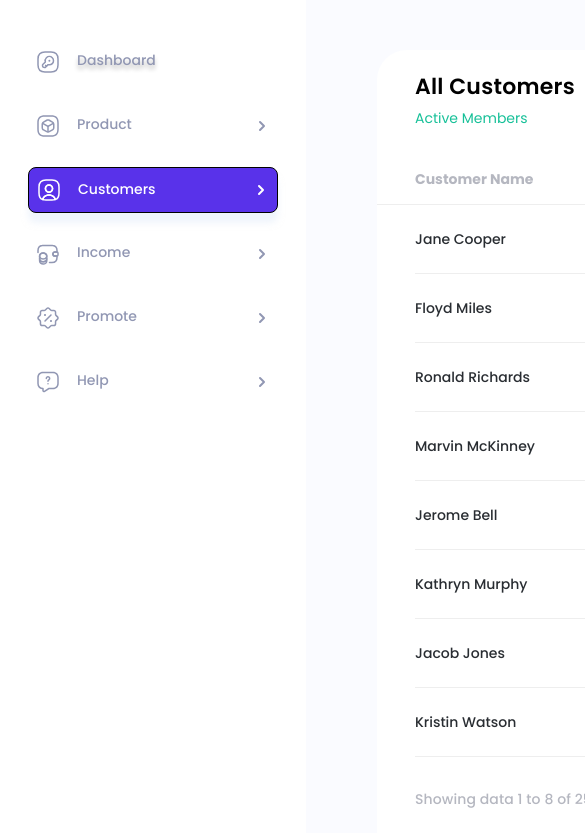
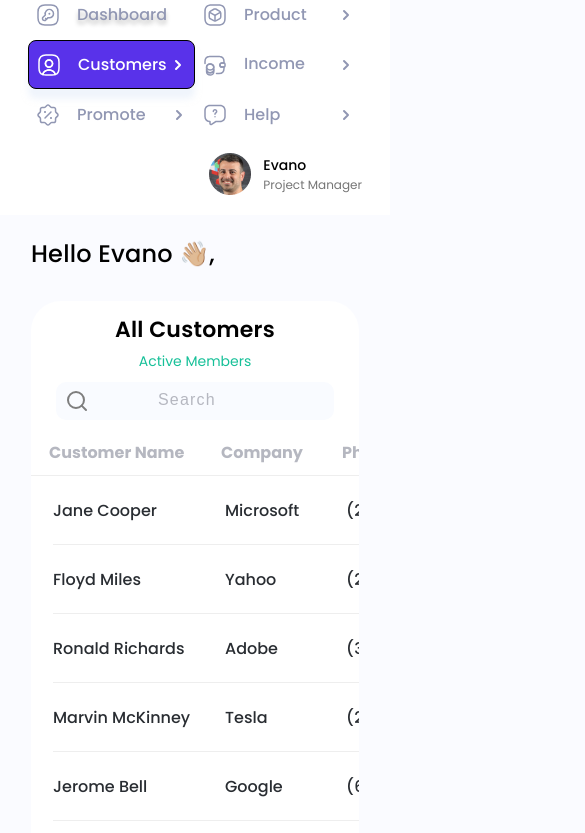
Before and after one commit to Blackdoll-Loki/test_task, a plain HTML site: page index.html in a window 390 px wide. Shown: the part 89-922 px from the top of the page, 585 px wide, since content can reach past the window. Drawn offline with Linux system fonts and the light colour scheme.

Commit message:
add @media

```diff
--- a/index.html
+++ b/index.html
@@ -21,7 +21,7 @@
       </ul>
     </nav>
     <div class="person-info">
-      <img src="./src/img/Ellipse 8.png" alt="avatar">
+      <img src="./src/img/Ellipse8.png" alt="avatar">
       <div>
         <h3 class="person-info__heading">Evano</h3>
         <p class="person-info__role">Project Manager</p>
@@ -32,11 +32,11 @@
     <h1 class="greeting">Hello Evano 👋🏼,</h1>
     <div class="customers">
       <div class="customers-text">
-        <h2 class="customers-heading">All customers</h2>
-        <p class="customers-paragraph">Active Members</p>
+        <h2 class="customers-text__heading">All customers</h2>
+        <p class="customers-text__paragraph">Active Members</p>
       </div>
       <form action="#" class="search-form">
-        <input type="search" class="search-input" name="search" placeholder="Search">
+        <input type="search" class="search-form__input" name="search" placeholder="Search">
       </form>
     </div>
     <table class="table">
--- a/src/style.css
+++ b/src/style.css
@@ -122,14 +122,14 @@ body{
   flex-direction: column;
   row-gap: 11px;
 }
-.customers-heading{
+.customers-text__heading{
   font-weight: 600;
   font-size: 22px;
   text-transform: capitalize;
   line-height: 0.85;
   letter-spacing: 0.25px;
 }
-.customers-paragraph{
+.customers-text__paragraph{
   font-weight: 400;
   font-size: 14px;
   color: #16C098;
@@ -146,12 +146,12 @@ body{
   display: flex;
   justify-content: right;
 }
-.search-input{
+.search-form__input{
   width: 176px;
   background: transparent;
   border: none;
 }
-.search-input::placeholder{
+.search-form__input::placeholder{
   padding: 10px 134px 10px 0;
   font-weight: 400;
   font-size: 12px;
@@ -263,3 +263,130 @@ body{
   border: none;
   background: transparent;
 }
+
+@media screen and (max-width: 1024px) {
+  body{
+    flex-direction: column;
+  }
+  .side-menu {
+    max-width: 100%;
+    padding: 36px 28px 20px 28px;
+  }
+  .side-logo{
+    margin-bottom: 5px;
+  }
+  .side-list {
+    display: flex;
+    flex-direction: row;
+    flex-wrap: wrap;
+    justify-content: space-evenly;
+    row-gap: 0;
+    column-gap: 5px;
+    margin: 0;
+    padding-bottom: 15px;
+  }
+  .side-list__item{
+    min-width: 17%;
+    padding: 11px 49px;
+  }
+  .person-info {
+    justify-content: flex-end;
+  }
+  .main {
+    width: 100%;
+    padding: 21px 31px;
+  }
+  .greeting {
+    font-weight: 500;
+    font-size: 24px;
+    margin-bottom: 30px;
+  }
+  .customers {
+    display: flex;
+    justify-content: space-between;
+    align-items: center;
+    padding: 20px 25px;
+  }
+  .table{
+    flex-wrap: wrap;
+    overflow-x: auto;
+  }
+  .table-headings {
+    display: grid;
+    grid-template-columns: 172px 121px 156px 217px 140px 82px;
+    padding: 0 18px;
+  }
+  .table-row {
+    display: grid;
+    grid-template-columns: 172px 121px 156px 217px 140px 82px;
+    grid-template-rows: 69px;
+    padding: 0 18px;
+  }
+}
+@media screen and (max-width: 560px) {
+  .side-list{
+    column-gap: 0;
+    row-gap: 2px;
+  }
+  .side-list__item{
+    width: 50%;
+    height: auto;
+    font-size: 16px;
+  }
+  .customers{
+    flex-direction: column;
+    row-gap: 10px;
+  }
+  .customers-text {
+    align-items: center;
+  }
+  .search-form{
+    width: 100%;
+  }
+  .search-form__input::placeholder{
+    font-size: 16px;
+  }
+  .table{
+    font-size: 16px;
+  }
+  .table-body{
+    padding: 0 22px;
+  }
+  .table-row {
+    padding: 0;
+  }
+  .result-data{
+    flex-direction: column;
+    align-items: center;
+    row-gap: 5px;
+    padding: 30px 40px;
+  }
+}
+@media screen and (max-width: 380px) {
+  .side-list__item{
+    padding: 11px 35px;
+  }
+  .side-list__item1{
+    background: no-repeat left 2px center url("./icons/key-square.svg");
+    text-shadow: 0 4px 4px rgba(0, 0, 0, 0.25);
+  }
+  .side-list__item2{
+    background: no-repeat left 2px center url("./icons/3d-square.svg");
+  }
+  .side-list__item3{
+    background: no-repeat left 8px center url("./icons/user-square.svg"),
+                #5932EA;
+    border: 1px solid #000000;
+    color: #ffffff;
+    box-shadow: 0 10px 6px rgba(226, 236, 249, 0.5);
+  }
+  .side-list__item4{
+    background: no-repeat left 2px center url("./icons/wallet-money.svg");
+  }
+  .side-list__item5{
+    background: no-repeat left 2px center url("./icons/discount-shape.svg");
+  }
+  .side-list__item6{
+    background: no-repeat left 2px center url("./icons/message-question.svg");
+  }
+}
```
Also changed, not shown: src/img/Ellipse8.png (renamed from src/img/Ellipse 8.png).
